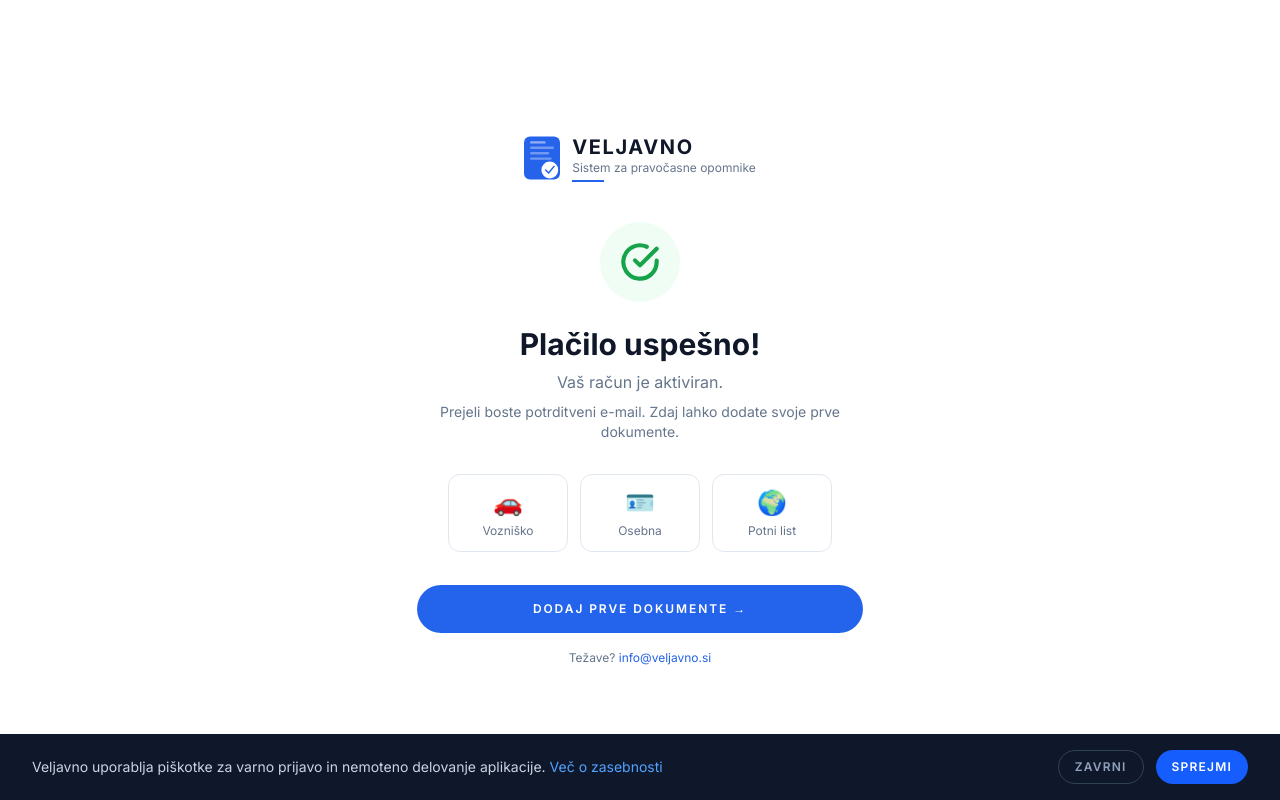
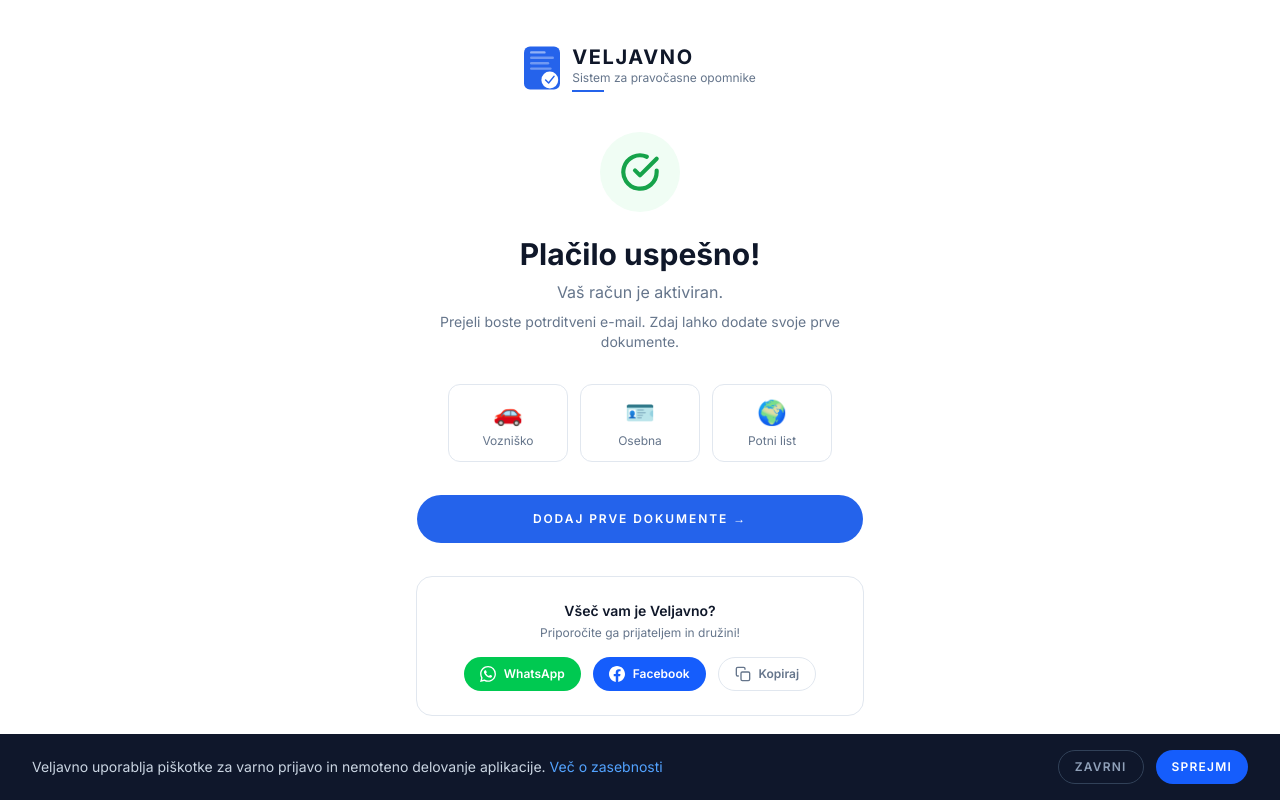
Before and after one commit to kristjandraksler/veljavno, a Next.js app: page /placilo-uspesno in a window 1280 px wide. Built offline with nearby package versions, Linux system fonts and the light colour scheme; no server answers.

Commit message:
Dodaj social sharing gumbi, CSV export

```diff
--- a/app/dashboard/page.tsx
+++ b/app/dashboard/page.tsx
@@ -171,6 +171,30 @@
     router.push('/')
   }
 
+  function izvozCSV() {
+    const headers = ['Ime dokumenta', 'Lastnik', 'Datum poteka', 'Dni do poteka', 'Opomniki']
+    const vrstice = sortiraneDokumenti.map(doc => {
+      const dni = getDniDo(doc.datum_poteka)
+      return [
+        doc.ime,
+        doc.lastnik || '',
+        new Date(doc.datum_poteka).toLocaleDateString('sl-SI'),
+        dni.toString(),
+        (doc.opomniki || []).map(o => OPOMNIKI.find(op => op.vrednost === o)?.oznaka).filter(Boolean).join(' | ')
+      ]
+    })
+
+    const csv = [headers, ...vrstice].map(v => v.map(c => `"${c}"`).join(',')).join('\n')
+    const blob = new Blob([csv], { type: 'text/csv;charset=utf-8;' })
+    const url = URL.createObjectURL(blob)
+    const a = document.createElement('a')
+    a.href = url
+    a.download = `veljavno-dokumenti-${new Date().toISOString().split('T')[0]}.csv`
+    a.click()
+    URL.revokeObjectURL(url)
+    toast.success('Dokumenti izvoženi!')
+  }
+
   const sortiraneDokumenti = [...dokumenti].sort((a, b) => {
     if (sortiranje === 'ime') return a.ime.localeCompare(b.ime)
     return new Date(a.datum_poteka).getTime() - new Date(b.datum_poteka).getTime()
@@ -249,12 +273,22 @@
               + Dodaj dokument
             </Button>
           </div>
+          <div className="flex items-center gap-3 flex-wrap">
             <div className="flex items-center gap-2 border border-border rounded-full px-3 py-2 w-fit">
               <span className="text-xs text-muted-foreground">Sortiraj:</span>
               <select value={sortiranje} onChange={e => setSortiranje(e.target.value as 'datum' | 'ime')} className="text-xs bg-transparent text-muted-foreground outline-none cursor-pointer">
                 <option value="datum">po datumu</option>
                 <option value="ime">po imenu</option>
               </select>
+            </div>
+            {dokumenti.length > 0 && (
+              <button onClick={izvozCSV} className="flex items-center gap-1.5 text-xs border border-border rounded-full px-3 py-2 text-muted-foreground hover:bg-secondary transition-colors">
+                <svg width="14" height="14" viewBox="0 0 24 24" fill="none" stroke="currentColor" strokeWidth="2" strokeLinecap="round" strokeLinejoin="round">
+                  <path d="M21 15v4a2 2 0 0 1-2 2H5a2 2 0 0 1-2-2v-4"/><polyline points="7 10 12 15 17 10"/><line x1="12" y1="15" x2="12" y2="3"/>
+                </svg>
+                Izvozi CSV
+              </button>
+            )}
           </div>
         </div>
 
--- a/app/placilo-uspesno/page.tsx
+++ b/app/placilo-uspesno/page.tsx
@@ -4,6 +4,7 @@
 import { supabase } from '@/lib/supabase'
 import { Button } from '@/components/ui/button'
 import { useRouter } from 'next/navigation'
+import { toast } from 'sonner'
 
 export default function PlaciloUspesno() {
   const router = useRouter()
@@ -20,6 +21,14 @@
       if (profil?.ime) setIme(profil.ime)
     })
   }, [])
+
+  function kopirajLink() {
+    navigator.clipboard.writeText('https://veljavno.si')
+    toast.success('Link kopiran!')
+  }
+
+  const waUrl = `https://wa.me/?text=${encodeURIComponent('Priporocam Veljavno - aplikacijo za opomnike dokumentov! https://veljavno.si')}`
+  const fbUrl = `https://www.facebook.com/sharer/sharer.php?u=${encodeURIComponent('https://veljavno.si')}`
 
   return (
     <main className="min-h-screen bg-background flex items-center justify-center px-5">
@@ -67,11 +76,36 @@
           ))}
         </div>
 
-        <Button onClick={() => router.push('/dashboard')} className="rounded-full px-8 py-6 text-xs font-semibold uppercase tracking-[0.16em] w-full">
+        <Button onClick={() => router.push('/dashboard')} className="rounded-full px-8 py-6 text-xs font-semibold uppercase tracking-[0.16em] w-full mb-8">
           Dodaj prve dokumente →
         </Button>
 
-        <p className="text-xs text-muted-foreground mt-4">
+        <div className="border border-border rounded-2xl p-6">
+          <p className="text-sm font-semibold mb-1">Všeč vam je Veljavno?</p>
+          <p className="text-xs text-muted-foreground mb-4">Priporočite ga prijateljem in družini!</p>
+          <div className="flex gap-3 justify-center flex-wrap">
+            <a href={waUrl} target="_blank" rel="noopener noreferrer" className="flex items-center gap-2 bg-green-500 text-white text-xs font-semibold px-4 py-2 rounded-full hover:bg-green-600 transition-colors">
+              <svg width="16" height="16" viewBox="0 0 24 24" fill="currentColor">
+                <path d="M17.472 14.382c-.297-.149-1.758-.867-2.03-.967-.273-.099-.471-.148-.67.15-.197.297-.767.966-.94 1.164-.173.199-.347.223-.644.075-.297-.15-1.255-.463-2.39-1.475-.883-.788-1.48-1.761-1.653-2.059-.173-.297-.018-.458.13-.606.134-.133.298-.347.446-.52.149-.174.198-.298.298-.497.099-.198.05-.371-.025-.52-.075-.149-.669-1.612-.916-2.207-.242-.579-.487-.5-.669-.51-.173-.008-.371-.01-.57-.01-.198 0-.52.074-.792.372-.272.297-1.04 1.016-1.04 2.479 0 1.462 1.065 2.875 1.213 3.074.149.198 2.096 3.2 5.077 4.487.709.306 1.262.489 1.694.625.712.227 1.36.195 1.871.118.571-.085 1.758-.719 2.006-1.413.248-.694.248-1.289.173-1.413-.074-.124-.272-.198-.57-.347m-5.421 7.403h-.004a9.87 9.87 0 01-5.031-1.378l-.361-.214-3.741.982.998-3.648-.235-.374a9.86 9.86 0 01-1.51-5.26c.001-5.45 4.436-9.884 9.888-9.884 2.64 0 5.122 1.03 6.988 2.898a9.825 9.825 0 012.893 6.994c-.003 5.45-4.437 9.884-9.885 9.884m8.413-18.297A11.815 11.815 0 0012.05 0C5.495 0 .16 5.335.157 11.892c0 2.096.547 4.142 1.588 5.945L.057 24l6.305-1.654a11.882 11.882 0 005.683 1.448h.005c6.554 0 11.89-5.335 11.893-11.893a11.821 11.821 0 00-3.48-8.413z"/>
+              </svg>
+              WhatsApp
+            </a>
+            <a href={fbUrl} target="_blank" rel="noopener noreferrer" className="flex items-center gap-2 bg-blue-600 text-white text-xs font-semibold px-4 py-2 rounded-full hover:bg-blue-700 transition-colors">
+              <svg width="16" height="16" viewBox="0 0 24 24" fill="currentColor">
+                <path d="M24 12.073c0-6.627-5.373-12-12-12s-12 5.373-12 12c0 5.99 4.388 10.954 10.125 11.854v-8.385H7.078v-3.47h3.047V9.43c0-3.007 1.792-4.669 4.533-4.669 1.312 0 2.686.235 2.686.235v2.953H15.83c-1.491 0-1.956.925-1.956 1.874v2.25h3.328l-.532 3.47h-2.796v8.385C19.612 23.027 24 18.062 24 12.073z"/>
+              </svg>
+              Facebook
+            </a>
+            <button onClick={kopirajLink} className="flex items-center gap-2 border border-border text-xs font-semibold px-4 py-2 rounded-full hover:bg-secondary transition-colors text-muted-foreground">
+              <svg width="16" height="16" viewBox="0 0 24 24" fill="none" stroke="currentColor" strokeWidth="2" strokeLinecap="round" strokeLinejoin="round">
+                <rect x="9" y="9" width="13" height="13" rx="2" ry="2"/><path d="M5 15H4a2 2 0 0 1-2-2V4a2 2 0 0 1 2-2h9a2 2 0 0 1 2 2v1"/>
+              </svg>
+              Kopiraj
+            </button>
+          </div>
+        </div>
+
+        <p className="text-xs text-muted-foreground mt-6">
           Težave? <a href="mailto:info@veljavno.si" className="text-primary hover:underline">info@veljavno.si</a>
         </p>
       </div>
```
Lines whose indentation alone changed are shown as unchanged.
